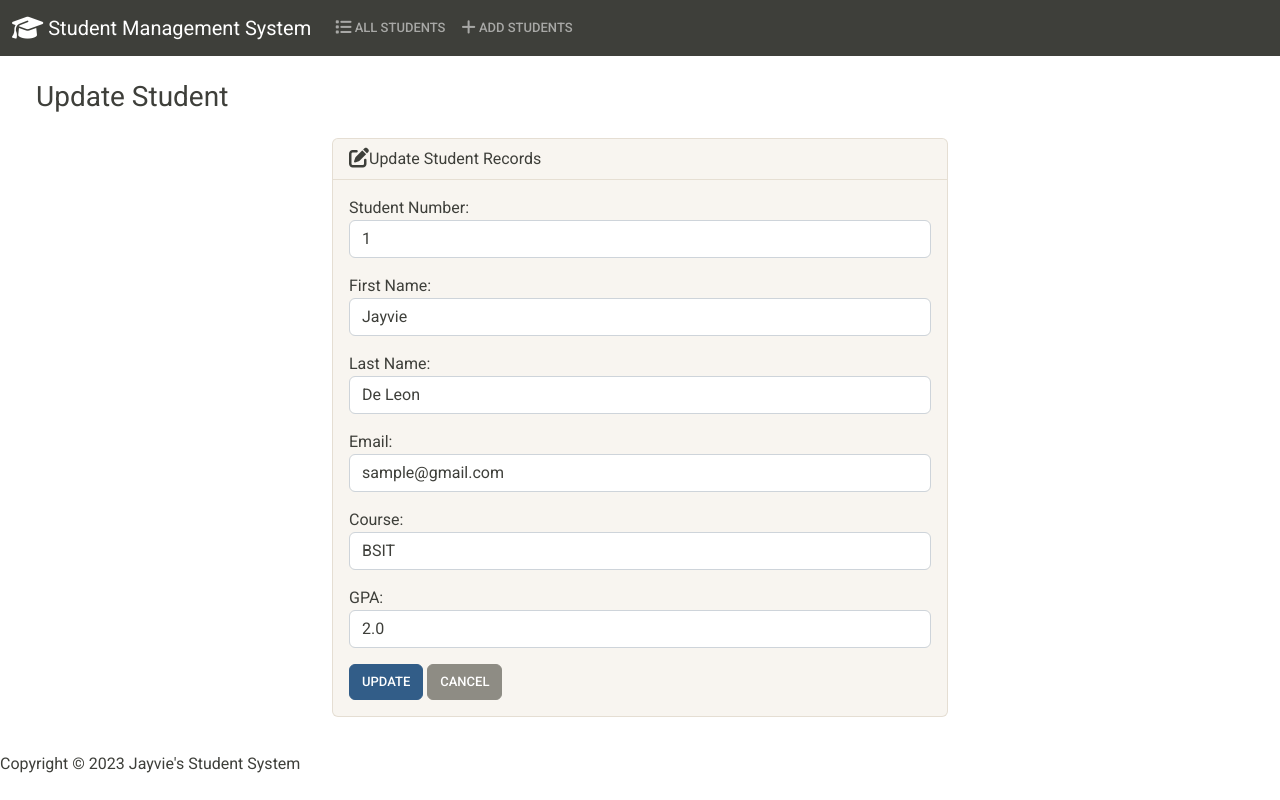
After one commit to jayvie2007/Student-Management-System-Django, a Django app: page /edit/1/ in a window 1280 px wide. The commit adds this page. Run offline with Django 4.2, Linux system fonts and the light colour scheme; data comes from the database, SQL or seed files in the repository; both versions use the stored data as it was after the commit; some libraries are stand-ins or nearby versions.

Commit message:
Added Edit functions

```diff
--- /dev/null
+++ b/auth/students/templates/students/edit.html
@@ -0,0 +1,25 @@
+{% extends 'students/base.html' %} {% block body %}
+<h3 class="'text-center m-4">Update Student</h3>
+{% if success %}
+<div class="alert alert-success" role="alert">
+  The student has been successfully updated!
+  <a href="{% url 'index' %}" class="alert-link">Go to Home Page.</a>
+</div>
+{% else %}
+<div class="row justify-content-center">
+  <div class="col-6">
+    <div class="card bg-light mb-3">
+      <div class="card-header">
+        <i class="fa-solid fa-pen-to-square fa-lg"></i>Update Student Records
+      </div>
+      <div class="card-body">
+        <form action="" method="POST">
+          {% csrf_token %} {{ form.as_p }}
+          <button type="submit" class="btn btn-primary">Update</button>
+          <a href="{% url 'index' %}" class="btn btn-secondary">Cancel</a>
+        </form>
+      </div>
+    </div>
+  </div>
+</div>
+{% endif %} {% endblock %}
--- a/auth/students/templates/students/index.html
+++ b/auth/students/templates/students/index.html
@@ -68,6 +68,8 @@
                         </div>
                       </div>
                     </div>
+
+                    <a class="btn btn-warning me-1" href="{% url 'edit' student.id %}"><i class="fa-solid fa-pen-to-square fa-lg"></i></a>
                   </td>
                 </tr>
                 {% endfor %}
--- a/auth/students/urls.py
+++ b/auth/students/urls.py
@@ -5,4 +5,6 @@ urlpatterns = [
     path('', views.index, name='index'),
     path('<int:id>', views.view_student, name='view_student'),
     path('add/', views.add, name='add'),
+    path('edit/<int:id>/', views.edit, name='edit'),
+    #path('delete/<int:id>/', views.delete, name='delete'),
 ]
--- a/auth/students/views.py
+++ b/auth/students/views.py
@@ -14,13 +14,10 @@ def index(request):
 #model and hence to be called by loop inside the templates
 
 def view_student(request, id):
-    students = students.objects.get(pk=id)
+    students = Student.objects.get(pk=id)
     return HttpResponseRedirect(reverse('index'))
 
 def add(request):
-    if request.method == 'GET':
-        # Render the add student form template
-        return render(request, 'students/add.html')
     if request.method == 'POST':
         form = StudentForm(request.POST)
         if form.is_valid():
@@ -44,8 +41,31 @@ def add(request):
                 'form': StudentForm(),
                 'success':True,
             })
-        else:
-            form = StudentForm()
-        return render(request, 'students/add.html',{
-        'form': StudentForm()
+    else:
+        form = StudentForm()
+    return render(request, 'students/add.html',{
+    'form': StudentForm()
+    })
+
+def edit(request, id):
+    if request.method == 'POST':
+        students = Student.objects.get(pk=id)
+        form = StudentForm(request.POST, instance=students)
+        if form.is_valid():
+            form.save()
+            return render(request, 'students/edit.html', {
+                'form': form,
+                'success': True,
+            })
+    else:
+        student = Student.objects.get(pk=id)
+        form = StudentForm(instance=student)
+        return render(request, 'students/edit.html', {
+            'form': form
         })
+
+def delete(request, id):
+    if request.method =='POST':
+        students = Student.objects.get(pk=id)
+        students.delete()
+        return HttpResponseRedirect(reverse('index'))
```
Also changed, not shown: auth/db.sqlite3.
